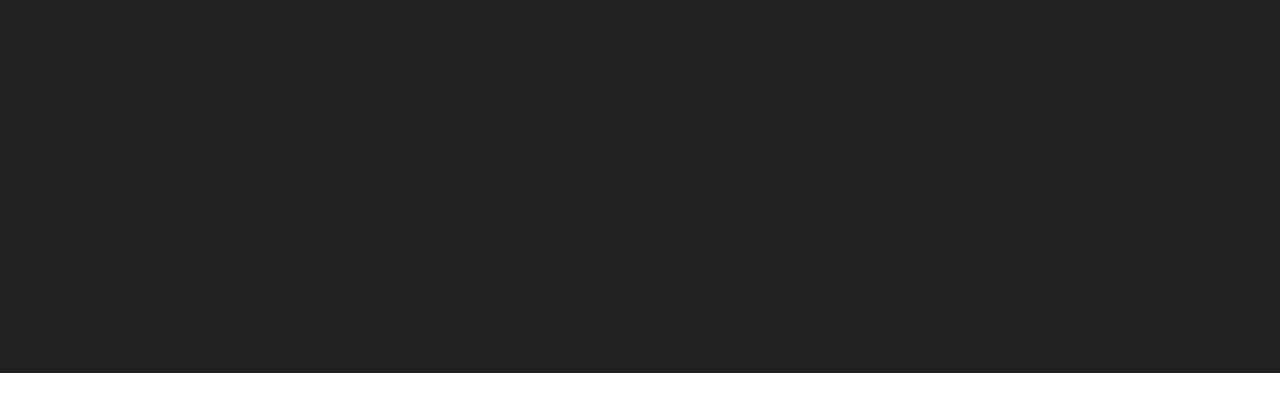
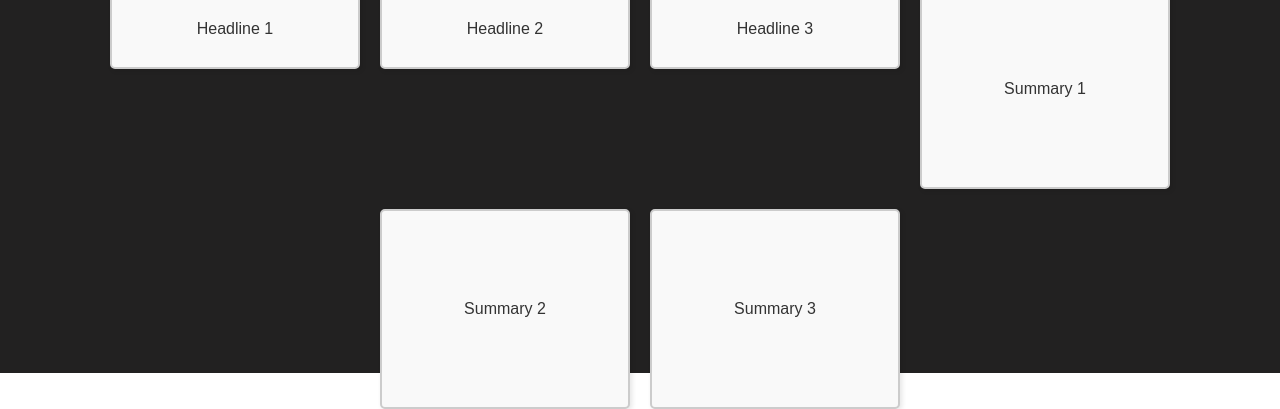
Before and after one commit to JPL45/United-Hacks-V4-NayNayGroup, a plain HTML site: page index.html in a window 1280 px wide. Shown: the part 427-836 px from the top of the page. Before the commit the page ends 800 px from the top, so only its background shows below. Drawn offline with Linux system fonts and the light colour scheme.

Commit message:
Update index.html
Added boxes for recent/trending headers and summaries.

```diff
--- a/index.html
+++ b/index.html
@@ -138,6 +138,54 @@
         #open-menu-btn:hover {
             background-color: #575757;
         }
+
+        #rtitle{
+            text-align: center;
+            font-family: cursive;
+            transform: translateY(25px);
+        }
+
+        /* Styling for configurable text boxes (headers and summaries) */
+        .text-box-container {
+            display: flex;
+            justify-content: center;
+            gap: 20px;
+            flex-wrap: wrap;
+            margin-top: 30px;
+        }
+
+        .configurable-header {
+            width: 250px; /* Small size for header boxes */
+            height: 80px; /* Height of header box */
+            border: 2px solid #ccc;
+            border-radius: 5px;
+            padding: 10px;
+            font-size: 16px;
+            font-family: Arial, sans-serif;
+            box-shadow: 2px 2px 5px rgba(0, 0, 0, 0.1);
+            background-color: #f9f9f9;
+            display: flex;
+            align-items: center;
+            justify-content: center;
+            color: #333;
+        }
+
+        .configurable-summary {
+            width: 250px; /* Larger size for summary boxes */
+            height: 200px; /* Height of summary box */
+            border: 2px solid #ccc;
+            border-radius: 5px;
+            padding: 10px;
+            font-size: 16px;
+            font-family: Arial, sans-serif;
+            box-shadow: 2px 2px 5px rgba(0, 0, 0, 0.1);
+            background-color: #f9f9f9;
+            display: flex;
+            align-items: center;
+            justify-content: center;
+            color: #333;
+        }
+
     </style>
 </head>
 <body>
@@ -148,8 +196,8 @@
     <div id="side-menu" class="side-menu">
         <a href="javascript:void(0)" class="close-btn" onclick="closeMenu()">&times;</a>
         <a href="#home">Home</a>
-        <a href="#AI">About</a>
-        <a href="#trending">Services</a>
+        <a href="#AI">AI</a>
+        <a href="#Articles">Articles</a>
         <a href="#contact">Contact</a>
     </div>
 
@@ -163,6 +211,20 @@
         <h1 id="desc">Description yada yada yada yabadabadoo</h1>
         <div class="input-container">
             <input id="search" type="text" placeholder="Type here...">
+        </div>
+        <h1 id="rtitle">Recent Topics</h1>
+
+        <!-- Text boxes for mini news articles (Headers and Summaries) -->
+        <div class="text-box-container">
+            <!-- Non-interactive boxes for headers -->
+            <div class="configurable-header">Headline 1</div>
+            <div class="configurable-header">Headline 2</div>
+            <div class="configurable-header">Headline 3</div>
+
+            <!-- Non-interactive boxes for summaries -->
+            <div class="configurable-summary">Summary 1</div>
+            <div class="configurable-summary">Summary 2</div>
+            <div class="configurable-summary">Summary 3</div>
         </div>
     </div>
 
```
